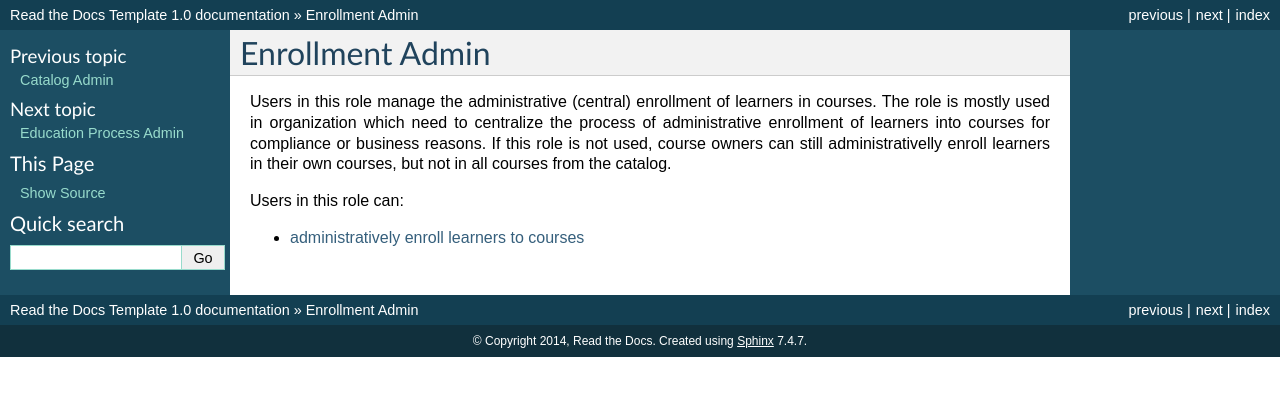
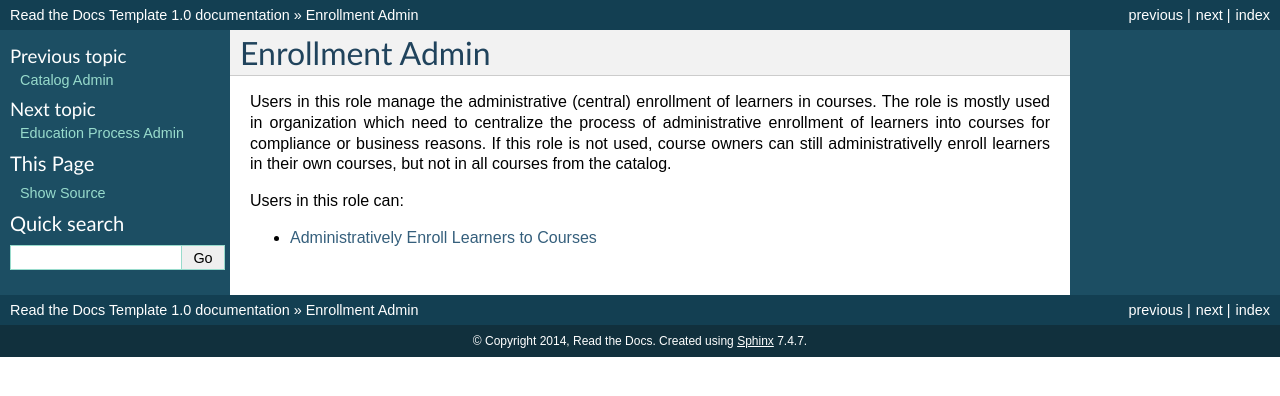
Before and after one commit to pslisko/performa365docs, a Sphinx documentation site: the page built from docs/gettoknow/enrollment_administrator.rst, in a window 1280 px wide. Shown: the top 396 px of the page. Built offline with Sphinx 7.4.7, drawn with Linux system fonts in a browser that asks for light colours; pages that are not in the unit, such as notebooks, are missing from menus.

```diff
--- a/docs/gettoknow/enrollment_administrator.rst
+++ b/docs/gettoknow/enrollment_administrator.rst
@@ -9,4 +9,4 @@ If this role is not used, course owners can still administrativelly enroll learn
 ..
 Users in this role can:
 
-* :ref:`administratively enroll learners to courses <administrative_enrollment>`
+* :ref:`Administratively Enroll Learners to Courses <administrative_enrollment>`
```
